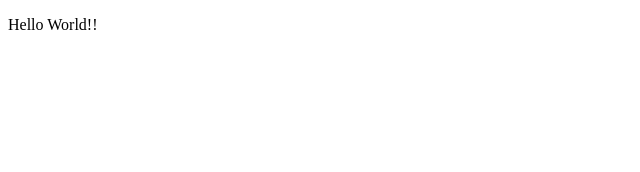
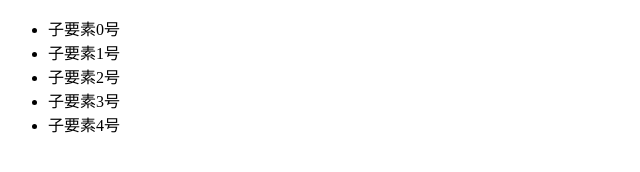
Before and after one commit to 012xx/JS-tutorial, a plain HTML site: page index.html in a window 1280 px wide. Shown: the whole page, without its empty margins (0-640 px from the left). Drawn offline with Linux system fonts and the light colour scheme.

Commit message:
Add:createElement li

```diff
--- a/index.html
+++ b/index.html
@@ -6,10 +6,7 @@
     <title>Chapter 04: 繰り返し</title>
   </head>
   <body>
-    <main id="top">
-      <span id="test"></span>
-      <ul id="list"></ul>
-    </main>
+    <ul id="list"></ul>
     <script src="script.js"></script>
   </body>
 </html>
--- a/script.js
+++ b/script.js
@@ -1,13 +1,8 @@
 "use strict";
 
-// index.htmlからmainを引っ張ってくる
-const element = document.getElementById("top");
-console.log(element);
-
-// p要素の作成→代入
-const p_text = document.createElement("p");
-p_text.textContent = "Hello World!!";
-console.log(p_text);
-
-// ブラウザに表示
-element.appendChild(p_text);
+const ul = document.getElementById("list");
+for (let i = 0; i < 5; i += 1) {
+  const li = document.createElement("li");
+  li.textContent = `子要素${i}号`;
+  ul.appendChild(li);
+}
```
